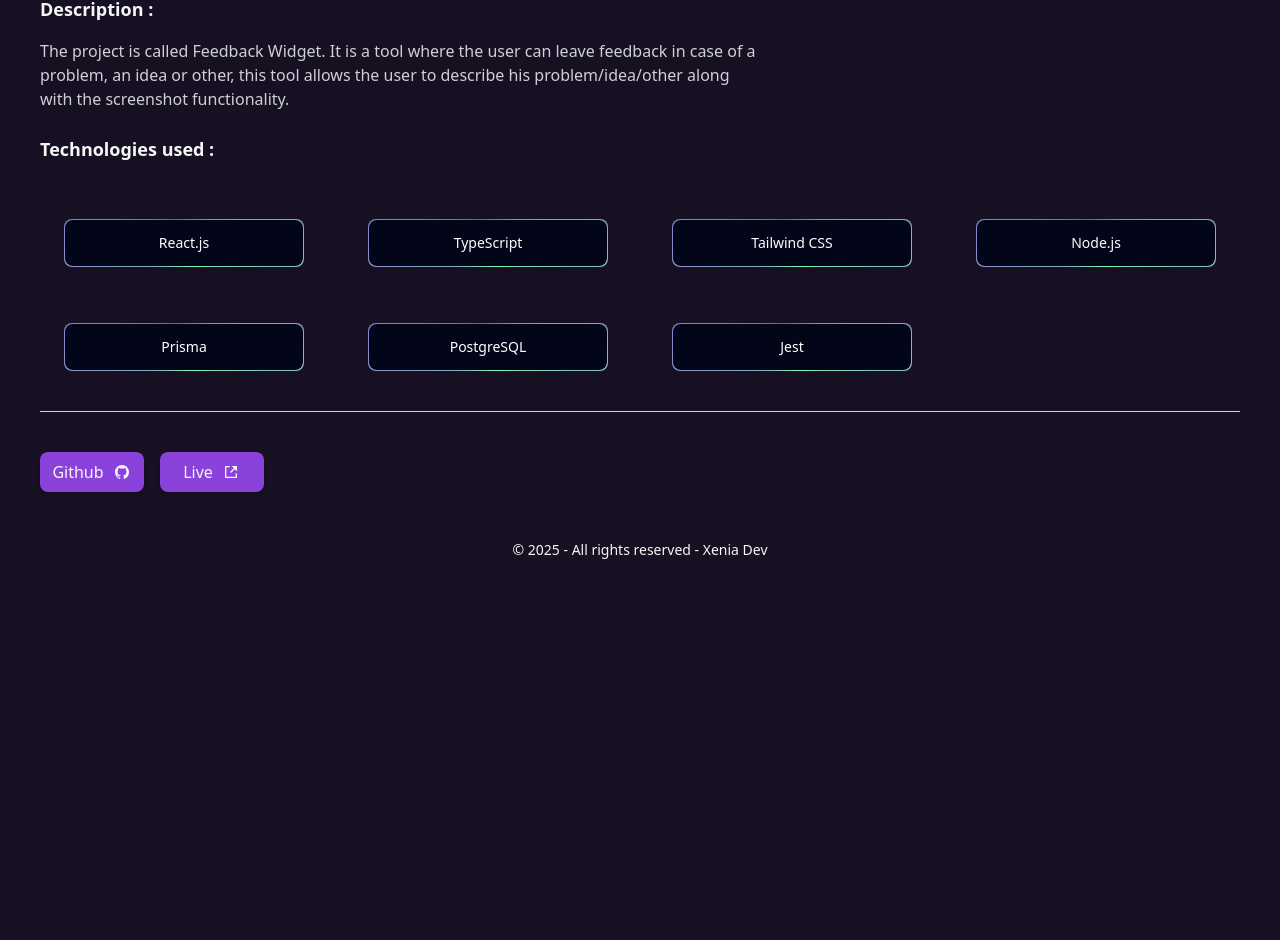
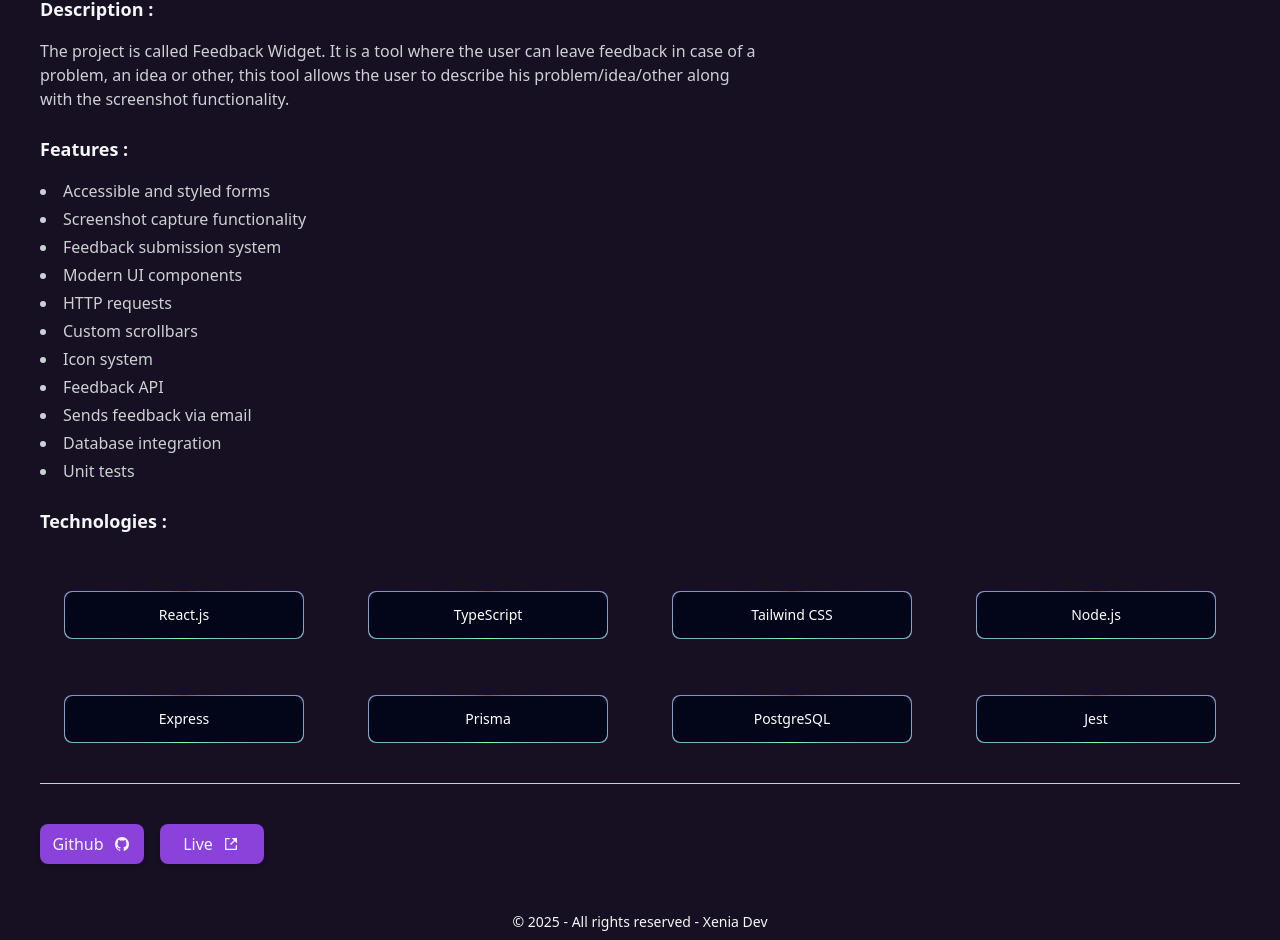
Before and after one commit to xeniaalex3/portfolio_xenia, a Next.js app: page /projects/1 in a window 1280 px wide. Shown: the part 752-1692 px from the top of the page. Before the commit the page ends 1328 px from the top, so only its background shows below. Built offline with nearby package versions, Linux system fonts and the light colour scheme.

Commit message:
✨ add features and technos properties to project data and update related components

```diff
--- a/src/@types/wrapper.ts
+++ b/src/@types/wrapper.ts
@@ -9,6 +9,7 @@
   github_link?: string;
   demo?: string;
   className?: string;
+  technos: string[];
 }
 
 export interface CardWrapperProps {
@@ -27,4 +28,5 @@
   technos: string[];
   github_link?: string;
   demo?: string;
+  features: string[];
 }
--- a/src/components/Projects/DetailsProject/DetailsProject.tsx
+++ b/src/components/Projects/DetailsProject/DetailsProject.tsx
@@ -57,9 +57,16 @@
           <p className="text-base font-medium text-[var(--text-secondary)] xl:w-[60%] lg:w-[60%] md:w-[70%] sm:w-[90%] mb-6">
             {project.description}
           </p>
-
           <h3 className="text-lg font-semibold text-[var(--text-primary)] mb-2 sm:mb-4">
-            Technologies used :
+            Features :
+          </h3>
+          <ul className='text-base font-medium text-[var(--text-secondary)] list-disc list-inside mb-6 space-y-1 '>
+          {project.features.map(item => (
+              <li key={item}>{item}</li>
+            ))}
+          </ul>
+          <h3 className="text-lg font-semibold text-[var(--text-primary)] mb-2 sm:mb-4">
+            Technologies :
           </h3>
           <div className="grid xl:grid-cols-4 lg:grid-cols-3 md:grid-cols-2 md:gap-4 sm:grid-cols-2 sm:place-items-center sm:gap-4">
             {project.technos.map(tech => (
--- a/src/components/Projects/Projects.tsx
+++ b/src/components/Projects/Projects.tsx
@@ -23,6 +23,7 @@
               className='h-[60%]'
               github_link={item.github_link}
               demo={item.demo}
+              technos={item.technos}
             />
           )
         })}
--- a/src/components/ui/ProjectCard/ProjectCardWrapper.tsx
+++ b/src/components/ui/ProjectCard/ProjectCardWrapper.tsx
@@ -1,13 +1,13 @@
-"use client";
+'use client'
 
-import Image from "next/image";
-import { ProjectCardWrapperProps } from "@/@types/wrapper";
-import CustomButton from "../Form/Button/CustomButton";
-import { IoLogoGithub } from "react-icons/io";
-import { RiShareBoxFill } from "react-icons/ri";
-import { HiViewGridAdd } from "react-icons/hi";
+import Image from 'next/image'
+import { ProjectCardWrapperProps } from '@/@types/wrapper'
+import CustomButton from '../Form/Button/CustomButton'
+import { IoLogoGithub } from 'react-icons/io'
+import { RiShareBoxFill } from 'react-icons/ri'
+import { HiViewGridAdd } from 'react-icons/hi'
 import { StaticImageData } from 'next/image'
-import { useRouter } from "next/navigation";
+import { useRouter } from 'next/navigation'
 
 function ProjectCardWrapper({
   id,
@@ -18,15 +18,16 @@
   className,
   github_link,
   demo,
+  technos
 }: ProjectCardWrapperProps) {
-  const router = useRouter();
+  const router = useRouter()
 
-  const handleGithubClick = () => window.open(github_link, "_blank");
-  const handleDemoClick = () => window.open(demo, "_blank");
-  const handleDetailsClick = () => router.push(`/projects/${id}`);
+  const handleGithubClick = () => window.open(github_link, '_blank')
+  const handleDemoClick = () => window.open(demo, '_blank')
+  const handleDetailsClick = () => router.push(`/projects/${id}`)
 
   return (
-    <div className="flex flex-col xl:w-[26rem] xl:h-[25rem] lg:w-[26rem] lg:h-[25rem] md:w-[26rem] md:h-[25rem] xs:w-[23rem] bg-[var(--surface-secondary)] rounded-lg shadow-lg cursor-pointer border border-transparent hover:border-[var(--secondary-color)]">
+    <div className="flex flex-col xl:w-[26rem] xl:h-[32rem] lg:w-[26rem] lg:h-[25rem] md:w-[26rem] md:h-[25rem] xs:w-[23rem] bg-[var(--surface-secondary)] rounded-lg shadow-lg cursor-pointer border border-transparent hover:border-[var(--secondary-color)]">
       {/* Image Wrapper */}
       <div className="w-full h-full overflow-hidden box-border">
         <Image
@@ -40,8 +41,29 @@
 
       {/* Content Wrapper */}
       <div className="flex flex-col px-4 py-4.5">
-        <h3 className="text-lg font-semibold text-[var(--text-base)] mb-3">{title}</h3>
-        <div className="flex flex-row gap-4">
+        <h3 className="text-lg font-semibold text-[var(--text-base)] mb-3">
+          {title}
+        </h3>
+        <h3 className="text-base font-medium text-[var(--text-base)] mb-3">
+          Technologies :
+        </h3>
+        <div className="flex flex-row justify-start items-center gap-2 mb-2">
+          {technos?.slice(0, 3).map((tech, index) => (
+            <span
+              key={index}
+              className="bg-[var(--surface-primary)] text-[var(--text-base)] text-sm px-3 py-2 rounded-lg"
+            >
+              {tech}
+            </span>
+          ))}
+          {technos && technos.length > 3 && (
+            <span className="text-sm text-[var(--text-base)] ml-2">
+              +{technos.length - 3} more
+            </span>
+          )}
+        </div>
+        <hr className="my-2 border-t border-[var(--text-base)]" />
+        <div className="flex flex-row gap-4 mt-2">
           <CustomButton
             text="Github"
             color="violet"
@@ -69,7 +91,7 @@
         </div>
       </div>
     </div>
-  );
+  )
 }
 
-export default ProjectCardWrapper;
+export default ProjectCardWrapper
--- a/src/data/projects_data.ts
+++ b/src/data/projects_data.ts
@@ -8,21 +8,33 @@
     image: image1,
     github_link: 'https://github.com/xeniaalex3/Feedback-Widget',
     demo: 'https://feedback-widget-xi-snowy.vercel.app/',
-    className: true
+    className: true,
+    technos: [
+      'React.js',
+      'TypeScript',
+      'Tailwind CSS',
+      'Node.js',
+      'Express',
+      'Prisma',
+      'PostgreSQL',
+      'Jest'
+    ],
   },
   {
     id: 2,
     title: 'eSports',
     image: image2,
     github_link: 'https://github.com/xeniaalex3/eSports',
-    demo: 'https://e-sports-phi.vercel.app/'
+    demo: 'https://e-sports-phi.vercel.app/',
+    technos: [
+      'React.js',
+      'TypeScript',
+      'Tailwind CSS',
+      'React Native',
+      'Expo',
+      'Radix UI'
+    ],
   }
-  // {
-  //   title: "Ticket SAV",
-  //   image: image2,
-  //   github_link: "https://github.com/xeniaalex3/eSports",
-  //   demo: "https://e-sports-phi.vercel.app/"
-  // },
 ]
 
 export const ProjectDetailsData = [
@@ -32,11 +44,25 @@
     description:
       'The project is called Feedback Widget. It is a tool where the user can leave feedback in case of a problem, an idea or other, this tool allows the user to describe his problem/idea/other along with the screenshot functionality.',
     image: image1,
+    features: [
+      'Accessible and styled forms',
+      ' Screenshot capture functionality',
+      ' Feedback submission system',
+      'Modern UI components',
+      'HTTP requests',
+      'Custom scrollbars',
+      'Icon system',
+      'Feedback API',
+      'Sends feedback via email',
+      'Database integration',
+      'Unit tests'
+    ],
     technos: [
       'React.js',
       'TypeScript',
       'Tailwind CSS',
       'Node.js',
+      'Express',
       'Prisma',
       'PostgreSQL',
       'Jest'
@@ -49,6 +75,15 @@
     title: 'eSports',
     description: "The project is called Find your Duo. It is a platform to find the perfect partner to play your favorite game together.",
     image: image2,
+    features: [
+      'Modern, component-based UI architecture',
+      'Fully responsive and utility-first styling system',
+      'Accessible and customizable UI components',
+      'Responsive slider/carousel for interactive content display',
+      'Seamless integration with external APIs via HTTP requests',
+      'Icon-based visual enhancements for improved UX',
+      'Optimized build pipeline for performance and code splitting',
+    ],
     technos: [
       'React.js',
       'TypeScript',
```
